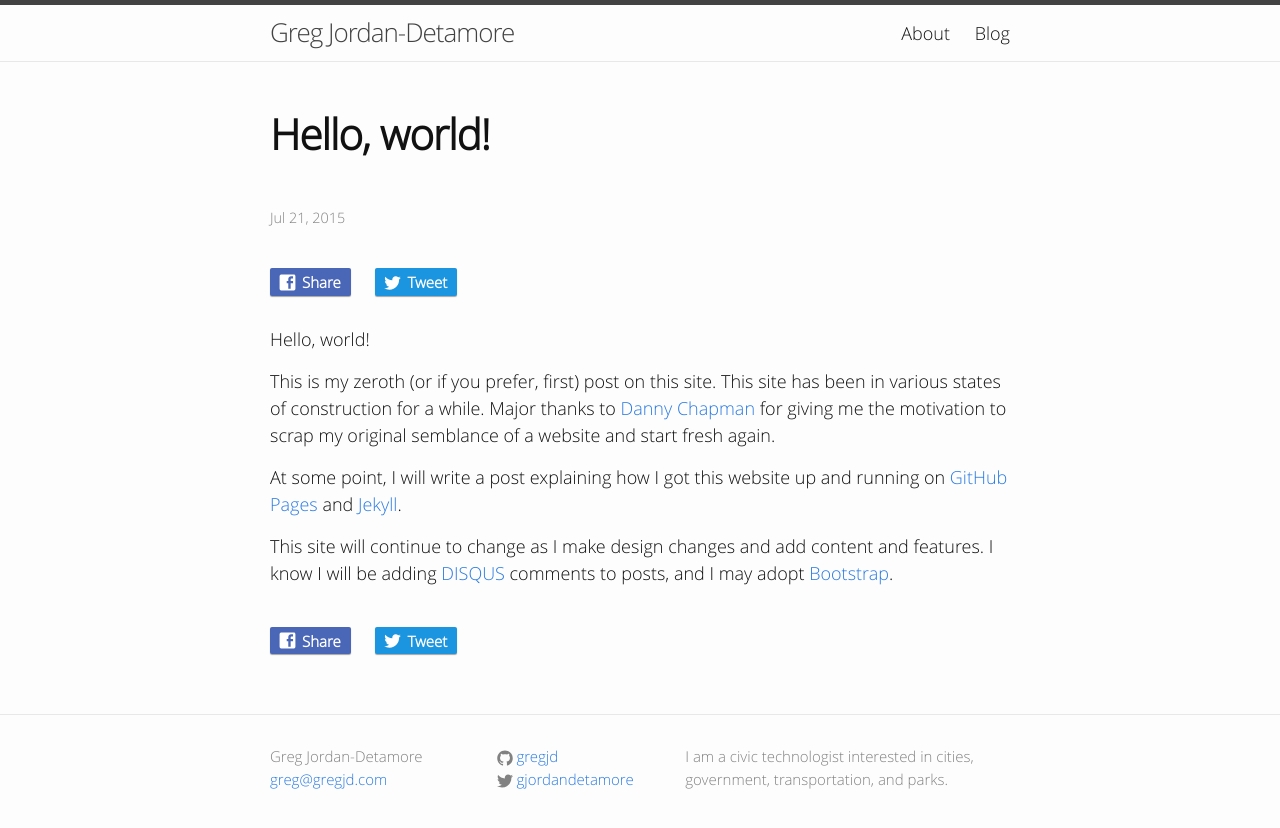
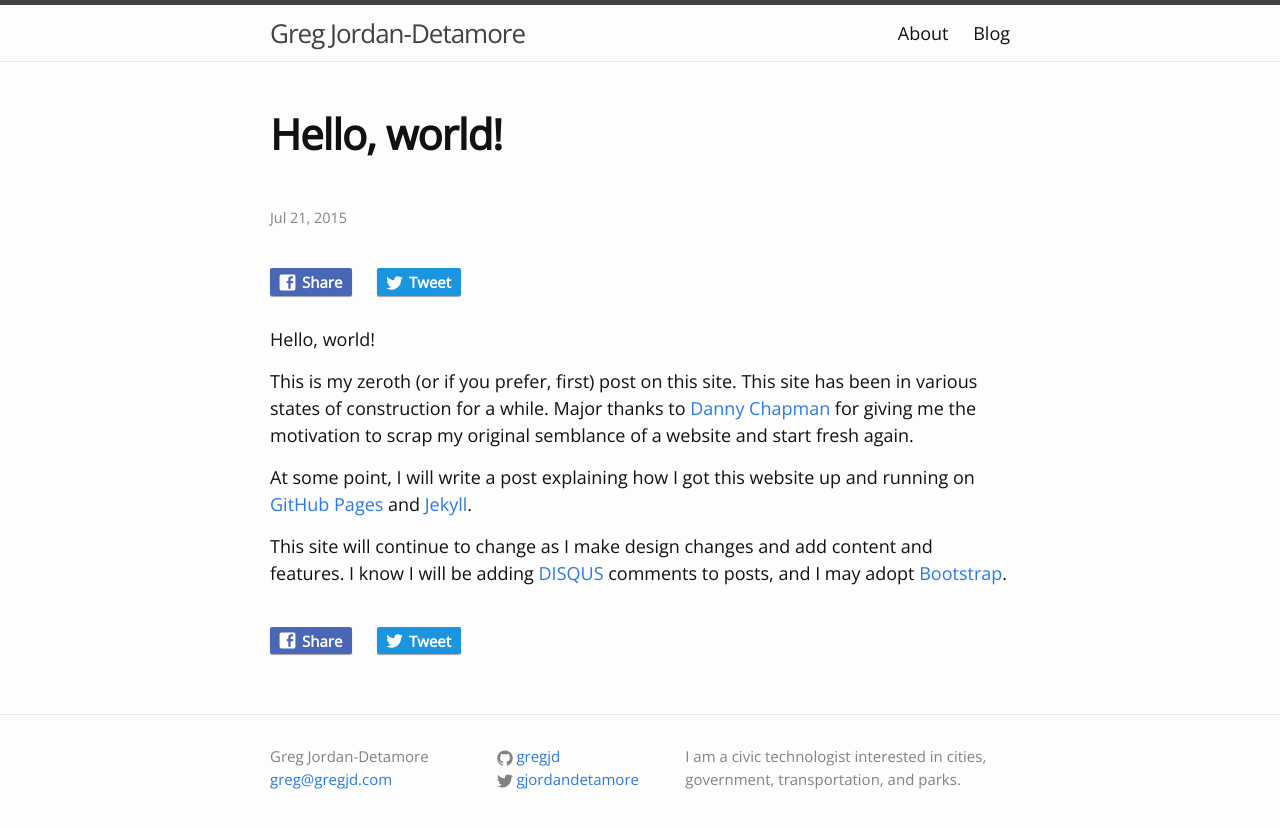
Before and after one commit to gregjd/gregjd.github.io, a Jekyll site: the page built from _posts/2015-07-21-hello-world.md, in a window 1280 px wide. Shown: the top 828 px of the page. Built offline with Jekyll 4.4.1, drawn with Linux system fonts in a browser that asks for light colours; comment, search, counter and statistics services are not loaded.

Commit message:
Use better Open Sans

```diff
--- a/_includes/head.html
+++ b/_includes/head.html
@@ -6,6 +6,7 @@
   <title>{% if page.title %}{{ page.title }}{% else %}{{ site.title }}{% endif %}</title>
   <meta name="description" content="{% if page.excerpt %}{{ page.excerpt | strip_html | strip_newlines | truncate: 160 }}{% else %}{{ site.description }}{% endif %}">
 
+  <link href="https://fonts.googleapis.com/css?family=Open+Sans" rel="stylesheet">
   <link rel="stylesheet" href="{{ "/css/main.css" | prepend: site.baseurl }}">
   <link rel="canonical" href="{{ page.url | replace:'index.html','' | prepend: site.baseurl | prepend: site.url }}">
   <link rel="alternate" type="application/rss+xml" title="{{ site.title }}" href="{{ "/feed.xml" | prepend: site.baseurl | prepend: site.url }}" />
--- a/css/main.scss
+++ b/css/main.scss
@@ -5,22 +5,8 @@
 
 
 
-// Import fonts
-@font-face{font-family:"open_sanslight";
-  src:url("/fonts/open-sans/opensans-light-webfont.eot");
-  src:url("/fonts/open-sans/opensans-light-webfont.eot?#iefix") format("embedded-opentype"),
-    url("/fonts/open-sans/opensans-light-webfont.woff2") format("woff2"),
-    url("/fonts/open-sans/opensans-light-webfont.woff") format("woff"),
-    url("/fonts/open-sans/opensans-light-webfont.ttf") format("truetype"),
-    url("/fonts/open-sans/opensans-light-webfont.svg#open_sanslight") format("svg");
-font-weight:normal;
-font-style:normal;
-}
-
-
-
 // Our variables
-$base-font-family: "open_sanslight", Helvetica, Arial, sans-serif;
+$base-font-family: "Open Sans", Helvetica, Arial, sans-serif;
 $base-font-size:   18px;
 $small-font-size:  $base-font-size * 0.8;
 $base-line-height: 1.5;
```
